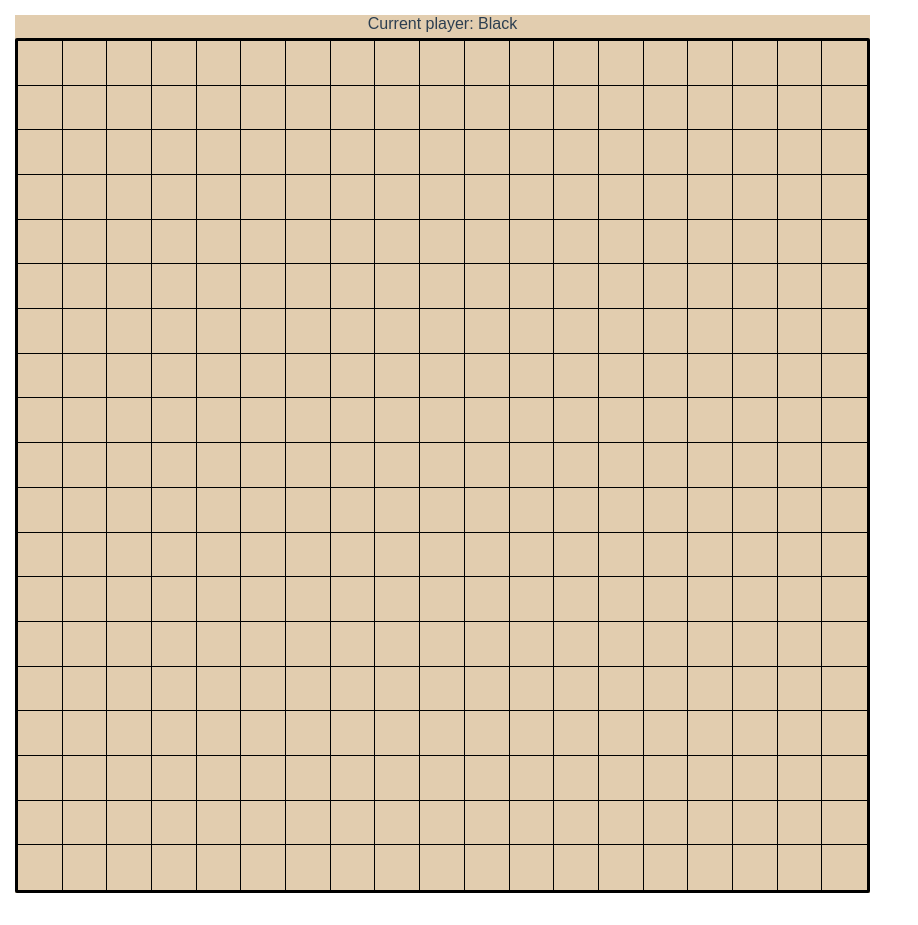
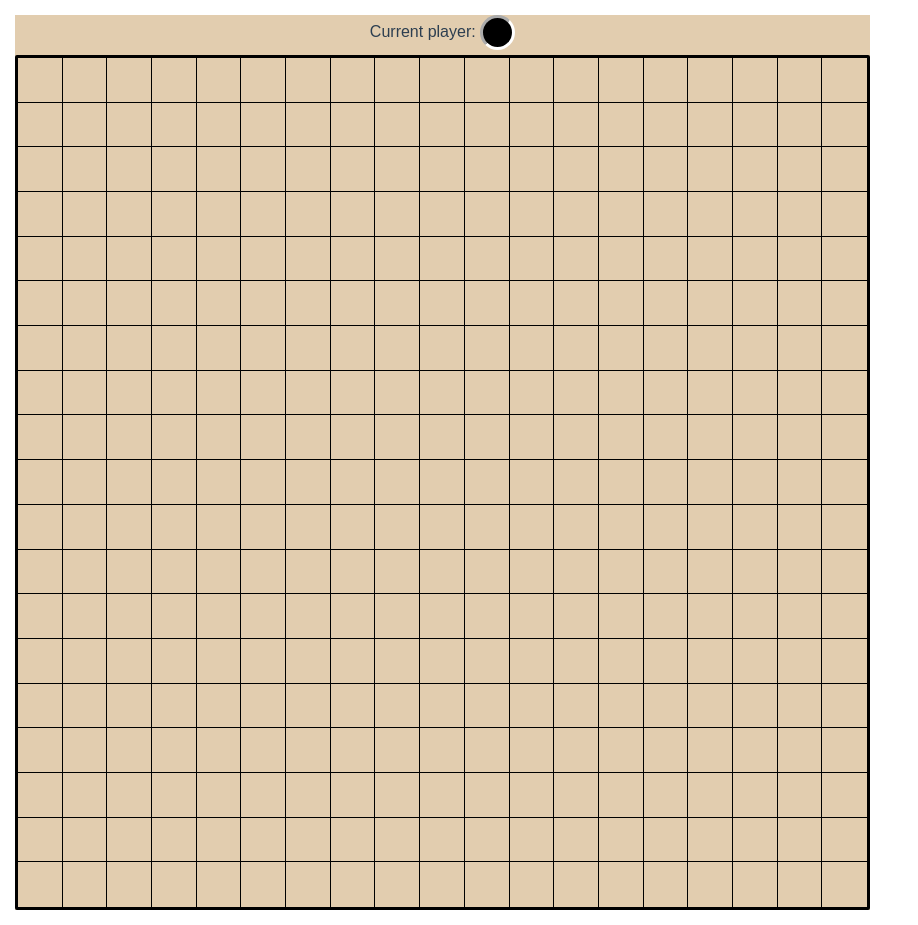
Before and after one commit to LogotipX/gamego, a Vue app: page / in a window 1280 px wide. Shown: the whole page, without its empty margins (0-918 px from the left). Built offline with nearby package versions, Linux system fonts and the light colour scheme.

Commit message:
goStone as a component. Redisign: cur player and winner is goStone (Not string "white" or "black"). Boolean emit "winner" not valid for boolean (idk)

```diff
--- a/src/App.vue
+++ b/src/App.vue
@@ -1,21 +1,37 @@
 <template>
   <div id="gamego">
-    <span v-if="winner">Winner: {{ winner ? "White" : "Black" }}</span>
-    <span v-if="!winner"
+    <!-- <span v-if="winner">Winner: {{ winner ? "White" : "Black" }}</span> -->
+    <!-- <span v-if="!winner"
       >Current player: {{ currentPlayer ? "White" : "Black" }}</span
-    >
+    > -->
+    <span v-if="winner !== null">
+      Winner:
+      <go-stone
+        :player="winner ? '--white' : '--black'"
+        style="display: inline-block; vertical-align: middle"
+      />
+    </span>
+    <span v-if="winner === null">
+      Current player:
+      <go-stone
+        :player="currentPlayer ? '--white' : '--black'"
+        style="display: inline-block; vertical-align: middle"
+      />
+    </span>
     <game-board :currentPlayer="currentPlayer" @winner="printWinner" />
   </div>
 </template>
 
 <script>
 import gameBoard from "@/components/gameBoard.vue";
+import goStone from "@/components/goStone.vue";
 
 export default {
   name: "App",
 
   components: {
     gameBoard,
+    goStone,
   },
 
   data() {
--- a/src/components/boardSquare.vue
+++ b/src/components/boardSquare.vue
@@ -1,12 +1,18 @@
 <template>
   <div @click="step(rowNumber, colNumber, steppedPlayer)" class="cols">
     <!-- {{ player }} -->
-    <div :class="player" class="goStone"></div>
+    <go-stone :player="player" class="goStone" />
   </div>
 </template>
 
 <script>
+import goStone from "@/components/goStone.vue";
+
 export default {
+  components: {
+    goStone,
+  },
+
   data() {
     return {
       stepped: false,
@@ -69,24 +75,10 @@ export default {
   &:last-child {
     border-right: 0;
   }
-
   .goStone {
-    display: block;
-    position: relative;
-    width: 35px;
-    height: 35px;
-    border-radius: 50%;
     top: 50%;
     left: 50%;
     transform: translate(-50%, -50%);
   }
-  .--white {
-    background-color: #fff;
-    border: 3px inset #000;
-  }
-  .--black {
-    background-color: #000;
-    border: 3px inset #fff;
-  }
 }
 </style>
--- a/src/components/gameBoard.vue
+++ b/src/components/gameBoard.vue
@@ -31,7 +31,7 @@ export default {
   },
 
   emits: {
-    winner: Boolean,
+    winner: [Boolean, Number], // I DON'T KNOW. Valid error withou 'Number'
   },
 
   computed: {
@@ -43,7 +43,7 @@ export default {
       squares.forEach((i) => {
         i ? (winner += 1) : (winner -= 1);
       });
-      return winner ? "X" : "O";
+      return winner > 0 ? true : false;
     },
 
     isFillBoard() {
@@ -66,7 +66,7 @@ export default {
       this.checkAroundSquares(coords);
 
       if (this.isFillBoard) {
-        this.$emit("winner", this.winner);
+        this.$emit("winner", Boolean(this.winner));
       }
     },
 
@@ -82,7 +82,6 @@ export default {
 
         if (this.$store.state.boardCoords[row][col] === enemy) {
           const enemyCoords = [row, col];
-          console.log("asd");
           this.enemyLineLengthCoords(currentCoords, enemyCoords);
         }
       });
--- /dev/null
+++ b/src/components/goStone.vue
@@ -0,0 +1,36 @@
+<template>
+  <div :class="player" class="goStone"></div>
+</template>
+
+<script>
+export default {
+  data() {
+    return {};
+  },
+
+  props: {
+    player: {
+      type: String,
+      required: true,
+    },
+  },
+};
+</script>
+
+<style scoped lang="scss">
+.goStone {
+  display: block;
+  position: relative;
+  width: 35px;
+  height: 35px;
+  border-radius: 50%;
+}
+.--white {
+  background-color: #fff;
+  border: 3px inset #000;
+}
+.--black {
+  background-color: #000;
+  border: 3px inset #fff;
+}
+</style>
```
